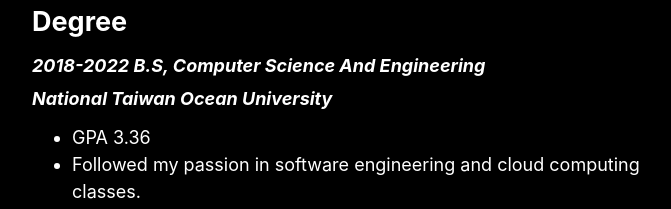
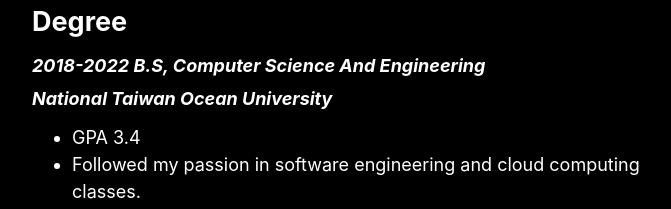
Before and after one commit to SmoothieNoIce/flexolk-blog, a Next.js app: page / in a window 1280 px wide. Shown: the part 1380-1589 px from the top of the page, without its empty margins (302-973 px from the left). Built offline with nearby package versions, Linux system fonts and the light colour scheme.

Commit message:
feat: change gpa

```diff
--- a/pages/index.js
+++ b/pages/index.js
@@ -58,7 +58,7 @@
         <p className={utilStyles.ArticleMd}>2018-2022 B.S, Computer Science And Engineering</p>
         <p className={utilStyles.ArticleMd}>National Taiwan Ocean University</p>
         <ul className={utilStyles.ArticleLi}>
-          <li>GPA 3.36</li>
+          <li>GPA 3.4</li>
           <li>Followed my passion in software engineering and cloud computing classes.</li>
           <li>Submitted capstone project to College Student Research Creativity Award.</li>
         </ul>
```
